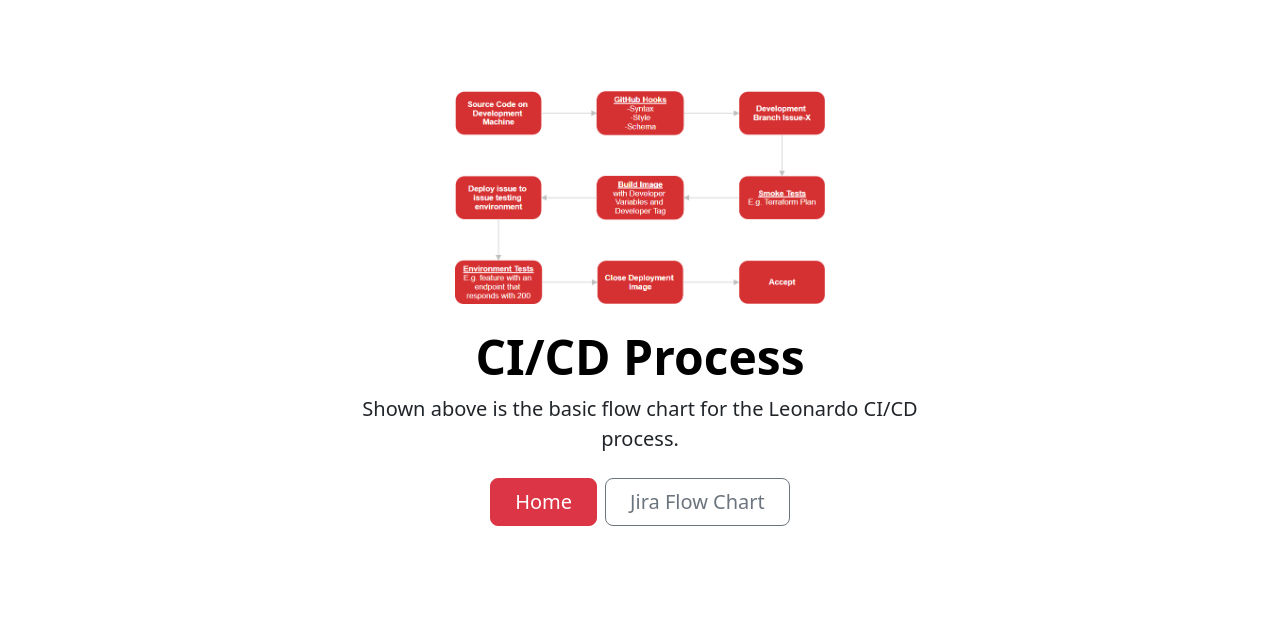
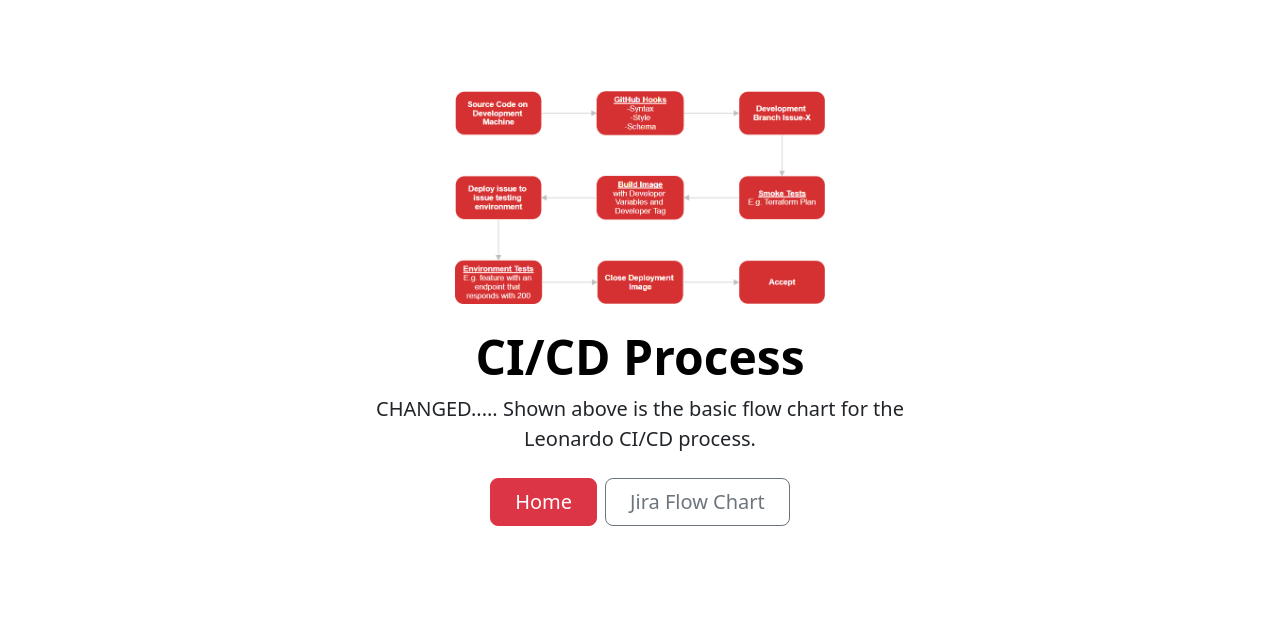
Before and after one commit to deanpaget1/CICDDemo, a plain HTML site: page index.html in a window 1280 px wide. Both pictures are taken after a click on the button "Flow Chart". Shown: the part 78-695 px from the top of the page. Drawn offline with nearby package versions, Linux system fonts and the light colour scheme.

Commit message:
Update index.html
Update index.html

```diff
--- a/index.html
+++ b/index.html
@@ -41,7 +41,7 @@
             <img class="d-block mx-auto mb-4" src="/resources/images/Process.png" alt="" width="30%">
             <h1 class="display-5 fw-bold text-body-emphasis">CI/CD Process</h1>
             <div class="col-lg-6 mx-auto">
-              <p class="lead mb-4">Shown above is the basic flow chart for the Leonardo CI/CD process. </p>
+              <p class="lead mb-4">CHANGED..... Shown above is the basic flow chart for the Leonardo CI/CD process. </p>
               <div class="d-grid gap-2 d-sm-flex justify-content-sm-center">
                 <button type="button" onclick="changeContent(defaultScreen)" class="btn btn-danger btn-lg px-4 gap-3">Home</button>
                 <button type="button" onclick="changeContent(jiraFlowScreen)" class="btn btn-outline-secondary btn-lg px-4">Jira Flow Chart</button>
```
